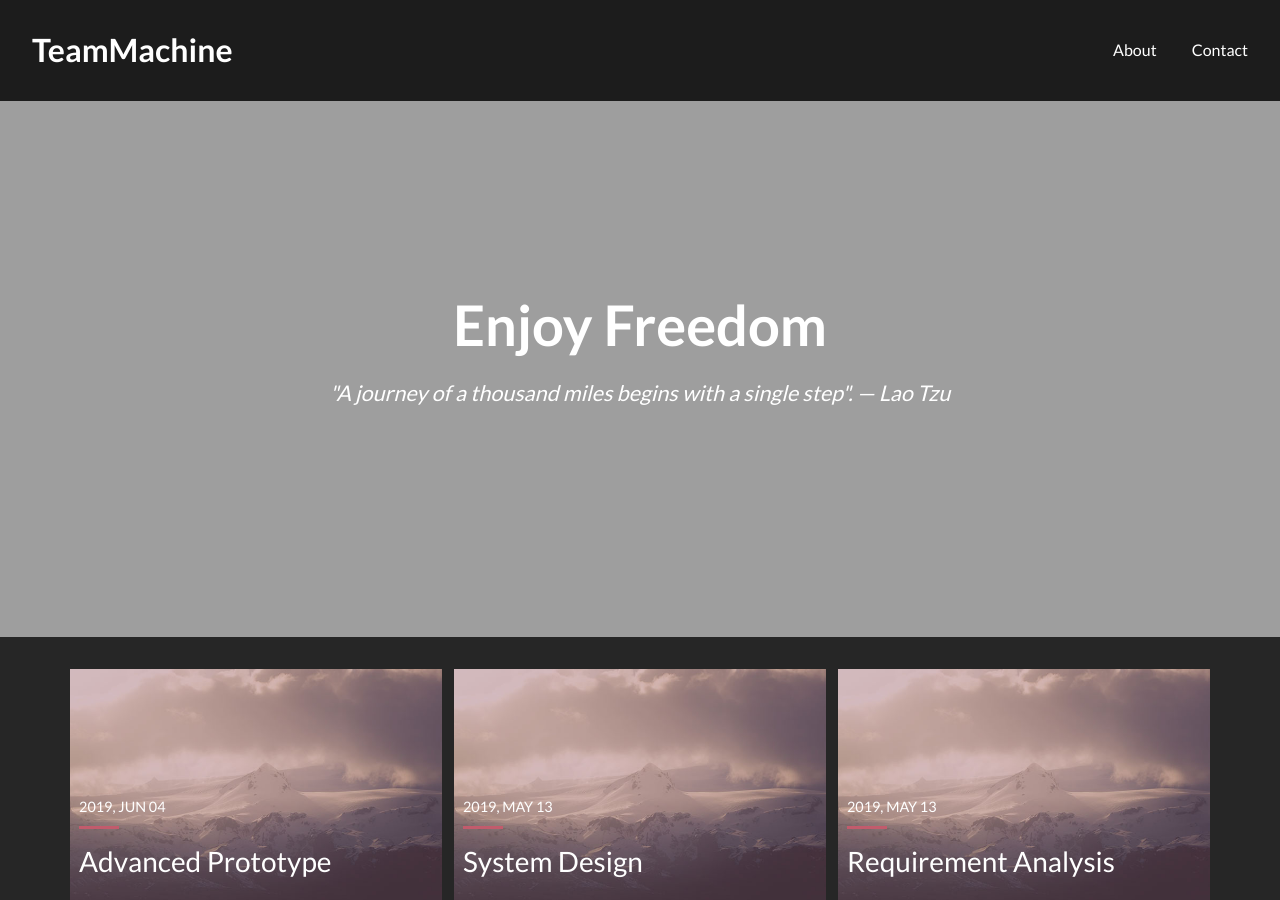
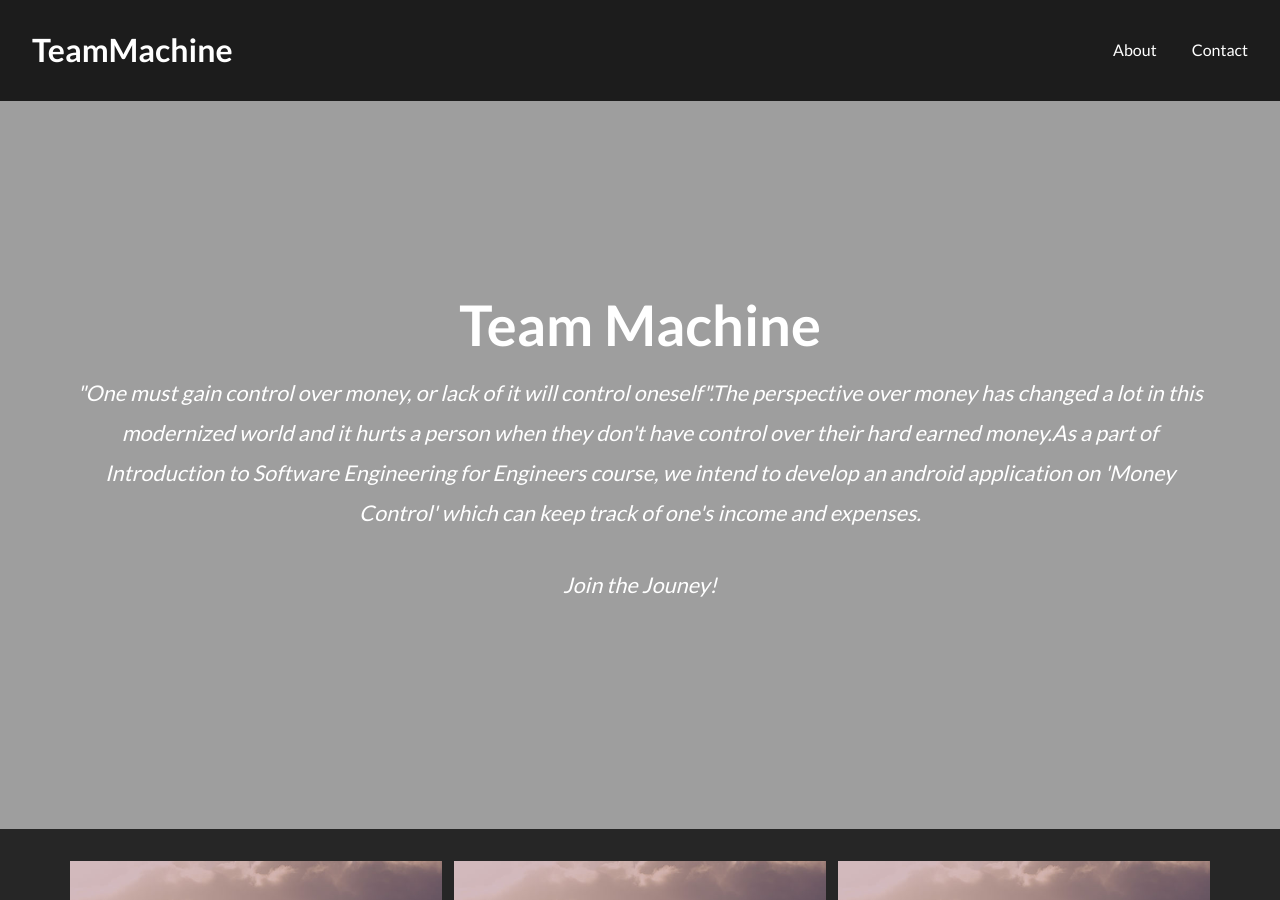
Before and after one commit to DBSE-teaching/isee2019-TeamMachine, a Jekyll site: the page built from docs/index.html, in a window 1280 px wide and 900 px high. Built offline with Jekyll 4.4.1, drawn with Linux system fonts in a browser that asks for light colours; the list of posts is cut into pages by our own code.

Commit message:
Update banner.html

```diff
--- a/docs/_includes/banner.html
+++ b/docs/_includes/banner.html
@@ -2,8 +2,9 @@
 <section id="banner" data-vide-bg="{{site.baseurl}}/assets/video/{% if site.video %}{{ site.video }}{% endif %}" data-vide-options="posterType: jpg, loop: true, muted: false, position: 50% 50%">
   <div class="wrapper">
     <div class="content">
-      <h1 class="title">{% if site.banner-title %}{{ site.banner-title }}{% else %}Enjoy Freedom{% endif %}</h1>
-      <h2 class="sub_title">{% if site.banner-desc %}{{ site.banner-desc }}{% else %}"A journey of a thousand miles begins with a single step". — Lao Tzu{% endif %}</h2>
+      <h1 class="title">{% if site.banner-title %}{{ site.banner-title }}{% else %}Team Machine{% endif %}</h1>
+      <h2 class="sub_title">{% if site.banner-desc %}{{ site.banner-desc }}{% else %}"One must gain control over money, or lack of it will control oneself".The perspective over money has changed a lot in this modernized world and it hurts a person when they don't have control over their hard earned money.As a part of Introduction to Software Engineering for Engineers course, we intend to develop an android application on 'Money Control' which can keep track of one's income and expenses.{% endif %}</h2>
+      <h2 class="sub_title">{% if site.banner-desc %}{{ site.banner-desc }}{% else %}Join the Jouney!{% endif %}</h2>
     </div>
   </div>
 </section> <!-- End Section Banner -->
```
